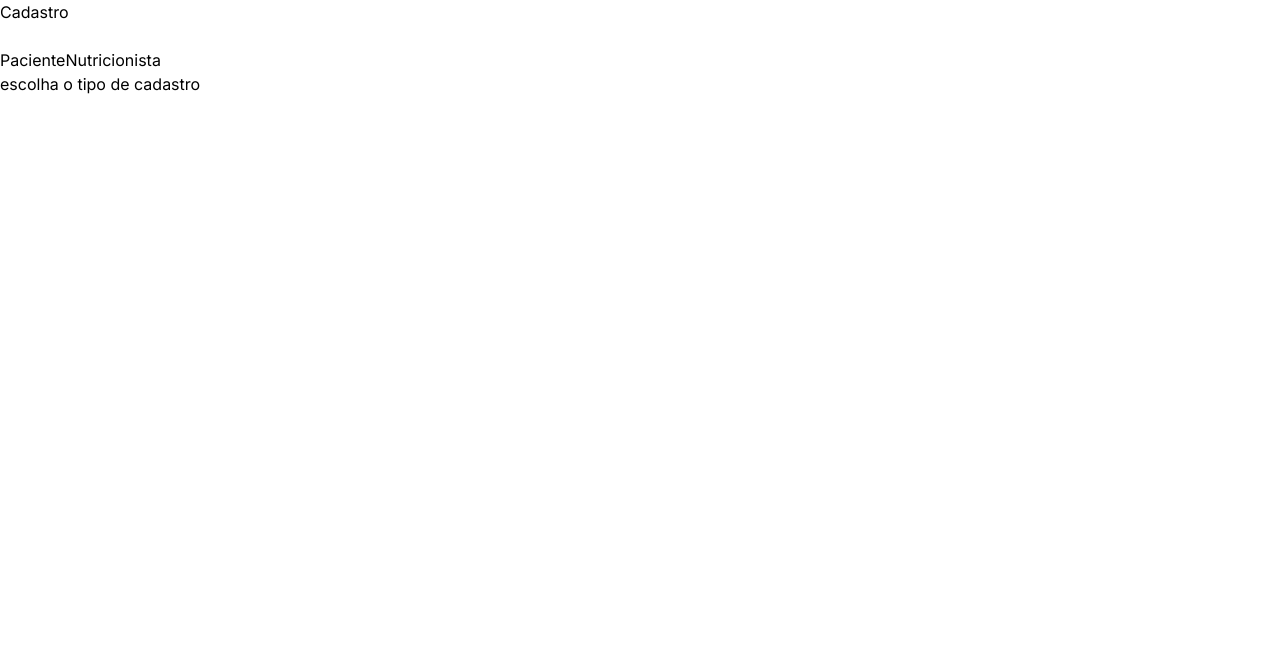
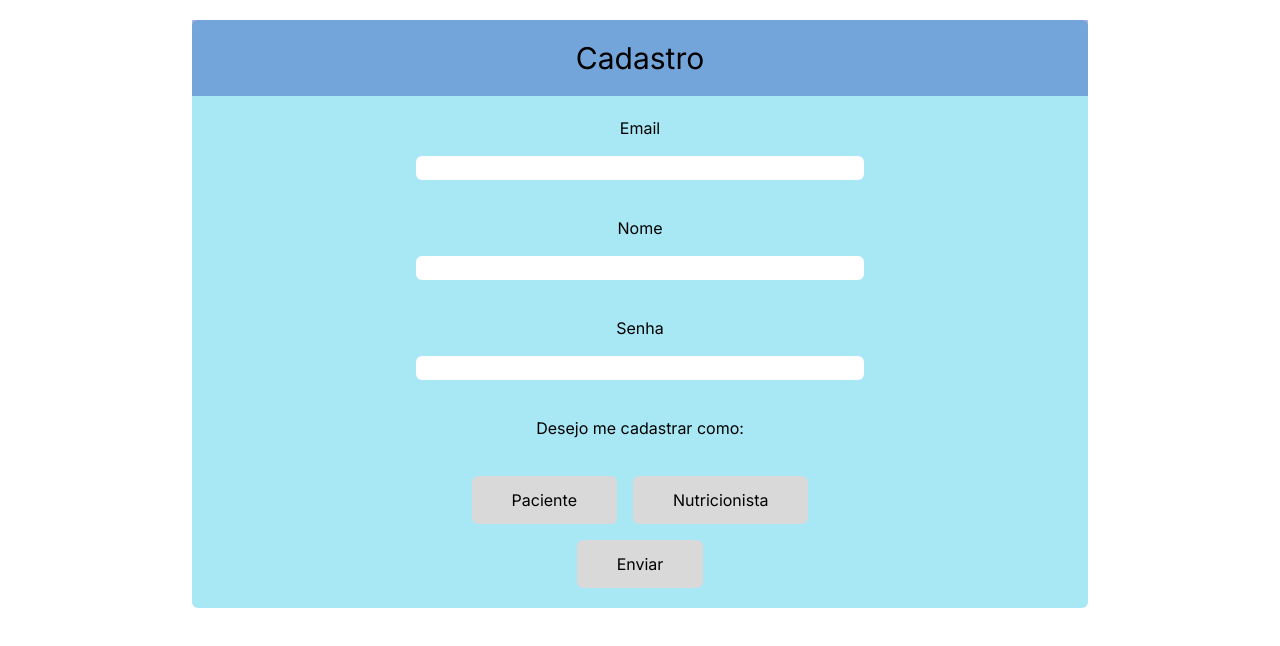
Before and after one commit to jeffjd/app-nutricao, a Next.js app: page / in a window 1280 px wide. Shown: the top 646 px of the page. Built offline with nearby package versions, Linux system fonts and the light colour scheme.

Commit message:
criando página de cadastro e cadastro no db

```diff
--- a/src/app/api/user/route.ts
+++ b/src/app/api/user/route.ts
@@ -21,5 +21,5 @@ export async function POST(request: Request) {
     });
   }
 
-  return NextResponse.json({ message: `cadastro do ${tipodecadastro} realizado com sucesso` });
+  return NextResponse.json({ message: `cadastro realizado com sucesso!` });
 }
--- a/src/modules/cadastro/cadastro.tsx
+++ b/src/modules/cadastro/cadastro.tsx
@@ -1,8 +1,8 @@
 'use client';
 
-import { useFormik } from "formik";
-import { useState } from "react";
-import { toast } from "react-toastify";
+import { useFormik } from 'formik';
+import { useState } from 'react';
+import { toast } from 'react-toastify';
 
 const Cadastro: React.FC = () => {
   const [tipodepaciente, setTipodepaciente] = useState<string | null>(null);
@@ -10,43 +10,85 @@ const Cadastro: React.FC = () => {
     email: '',
     nome: '',
     senha: '',
-    }
-    const{values, handleSubmit, handleChange} = useFormik({
+  };
+  const { values, handleSubmit, handleChange } = useFormik({
     initialValues,
     onSubmit: async (values) => {
-            try{
+      try {
+        console.log(tipodepaciente);
         const response = await fetch('/api/user', {
           method: 'POST',
-                    body: JSON.stringify({...values, tipodepaciente}),
-                })
+          body: JSON.stringify({ ...values, tipodepaciente }),
+        });
         const data = await response.json();
         toast.success(data.message);
       } catch (error) {
-                console.log(error);
+        toast.warning('Falha no cadastro');
       }
-        }
-    })
+    },
+  });
 
   return (
-        <div>
-            <h1>Cadastro</h1>
-            <form className="flex flex-col gap-4" onSubmit={handleSubmit}>
-                <input className="block" type="email" name="email" onChange={handleChange} value={values.email} />
-                <input className="block" type="text" name="nome" onChange={handleChange} value={values.nome} />
-                <input className="block" type="password" name="senha" onChange={handleChange} value={values.senha} />
-                <div>
-                    <button onClick={() => setTipodepaciente('paciente')} type="button">
+    <div className="max-w-4xl m-auto rounded-md bg-azulclaro">
+      <h1 className="text-center text-3xl bg-azulescuro mt-5 py-5">Cadastro</h1>
+      <form className="flex flex-col gap-4 mt-5" onSubmit={handleSubmit}>
+        <span className="text-center">Email</span>
+        <input
+          className="w-1/2 ml-auto mr-auto rounded-md"
+          type="email"
+          name="email"
+          onChange={handleChange}
+          value={values.email}
+        />
+        <span className="text-center mt-5">Nome</span>
+        <input
+          className="w-1/2 ml-auto mr-auto rounded-md"
+          type="text"
+          name="nome"
+          onChange={handleChange}
+          value={values.nome}
+        />
+        <span className="text-center mt-5">Senha</span>
+        <input
+          className="w-1/2 ml-auto mr-auto rounded-md"
+          type="password"
+          name="senha"
+          onChange={handleChange}
+          value={values.senha}
+        />
+        <span className="text-center mt-5">Desejo me cadastrar como:</span>
+        <div className="flex justify-center gap-4 mt-5">
+          <button
+            onClick={() => setTipodepaciente('paciente')}
+            type="button"
+            className={`
+            p-3 px-10 rounded-md w-auto
+            ${tipodepaciente === 'paciente' ? 'bg-amarelo' : 'bg-cinza'}`}
+          >
             Paciente
           </button>
-                    <button onClick={() => setTipodepaciente('nutricionista')} type="button">
+          <button
+            onClick={() => setTipodepaciente('nutricionista')}
+            type="button"
+            className={`
+            p-3 px-10 rounded-md w-auto
+            ${tipodepaciente === 'nutricionista' ? 'bg-amarelo' : 'bg-cinza'}`}
+          >
             Nutricionista
           </button>
         </div>
-                {tipodepaciente? <button type="submit">Enviar</button> : 'escolha o tipo de cadastro'}
-
+        <div className="flex justify-center w-full">
+          <button
+            type="submit"
+            className={`p-3 px-10 mb-5 rounded-md ${!tipodepaciente ? 'bg-cinza' : 'bg-amarelo'}`}
+            disabled={!tipodepaciente}
+          >
+            Enviar
+          </button>
+        </div>
       </form>
     </div>
   );
-}
+};
 
-export default Cadastro
+export default Cadastro;
--- a/tailwind.config.ts
+++ b/tailwind.config.ts
@@ -1,11 +1,7 @@
-import type { Config } from 'tailwindcss'
+import type { Config } from 'tailwindcss';
 
 const config: Config = {
-  content: [
-    './src/pages/**/*.{js,ts,jsx,tsx,mdx}',
-    './src/components/**/*.{js,ts,jsx,tsx,mdx}',
-    './src/app/**/*.{js,ts,jsx,tsx,mdx}',
-  ],
+  content: ['./src/**/*.{js,ts,jsx,tsx,mdx}'],
   theme: {
     extend: {
       backgroundImage: {
@@ -13,8 +9,14 @@ const config: Config = {
         'gradient-conic':
           'conic-gradient(from 180deg at 50% 50%, var(--tw-gradient-stops))',
       },
+      colors: {
+        azulclaro: '#06BEE159',
+        azulescuro: '#2541B265',
+        amarelo: '#E06B0770',
+        cinza: '#D9D9D9',
+      },
     },
   },
   plugins: [],
-}
-export default config
+};
+export default config;
```
Lines whose indentation alone changed are shown as unchanged.
